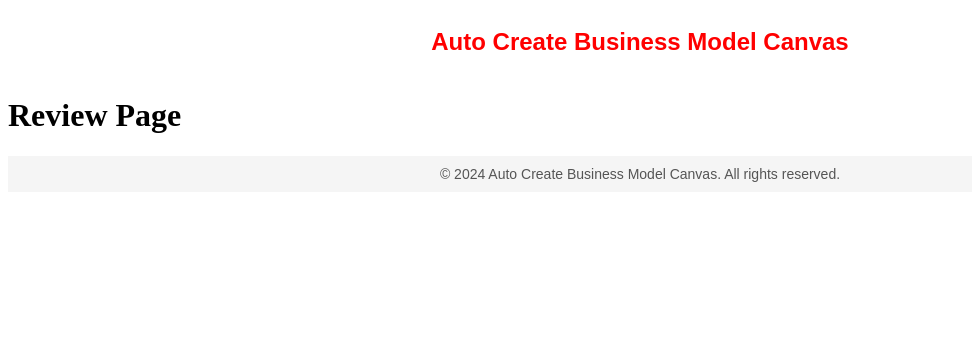
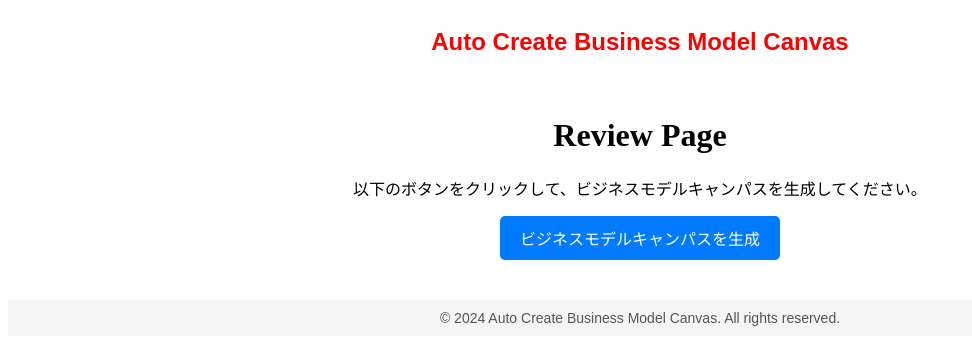
Before and after one commit to Kazuto-Ikeda/mvp-for-abmc2, a Next.js app: page /review in a window 1280 px wide. Shown: the top 364 px of the page, without its empty margins (0-972 px from the left). Built offline with nearby package versions, Linux system fonts and the light colour scheme.

Commit message:
add review page

```diff
--- a/app/review/page.js
+++ /dev/null
@@ -1,3 +0,0 @@
-export default function Review() {
-    return <h1>Review Page</h1>;
-  }
--- /dev/null
+++ b/app/review/page.tsx
@@ -0,0 +1,52 @@
+"use client";
+
+import React, { useState } from "react";
+
+export default function ReviewPage() {
+  const [loading, setLoading] = useState(false);
+  const [generatedContent, setGeneratedContent] = useState<string | null>(null);
+
+  // ビジネスモデルキャンパス生成ボタンの処理
+  const handleGenerateClick = async () => {
+    setLoading(true);
+    try {
+      // ダミーAPI呼び出し（必要なら本物のAPIをここで呼び出し）
+      const response = await new Promise((resolve) =>
+        setTimeout(() => resolve("ビジネスモデルキャンパスが生成されました！"), 2000)
+      );
+      setGeneratedContent(response as string);
+    } catch (error) {
+      console.error("Error generating content:", error);
+      setGeneratedContent("エラーが発生しました。もう一度お試しください。");
+    } finally {
+      setLoading(false);
+    }
+  };
+
+  return (
+    <div style={{ padding: "20px", textAlign: "center" }}>
+      <h1>Review Page</h1>
+      <p>以下のボタンをクリックして、ビジネスモデルキャンパスを生成してください。</p>
+      <button
+        onClick={handleGenerateClick}
+        disabled={loading}
+        style={{
+          padding: "10px 20px",
+          backgroundColor: loading ? "#ccc" : "#007BFF",
+          color: "#fff",
+          border: "none",
+          borderRadius: "5px",
+          cursor: loading ? "not-allowed" : "pointer",
+          fontSize: "16px",
+        }}
+      >
+        {loading ? "生成中..." : "ビジネスモデルキャンパスを生成"}
+      </button>
+      {generatedContent && (
+        <div style={{ marginTop: "20px", fontSize: "18px", fontWeight: "bold" }}>
+          {generatedContent}
+        </div>
+      )}
+    </div>
+  );
+}
```
